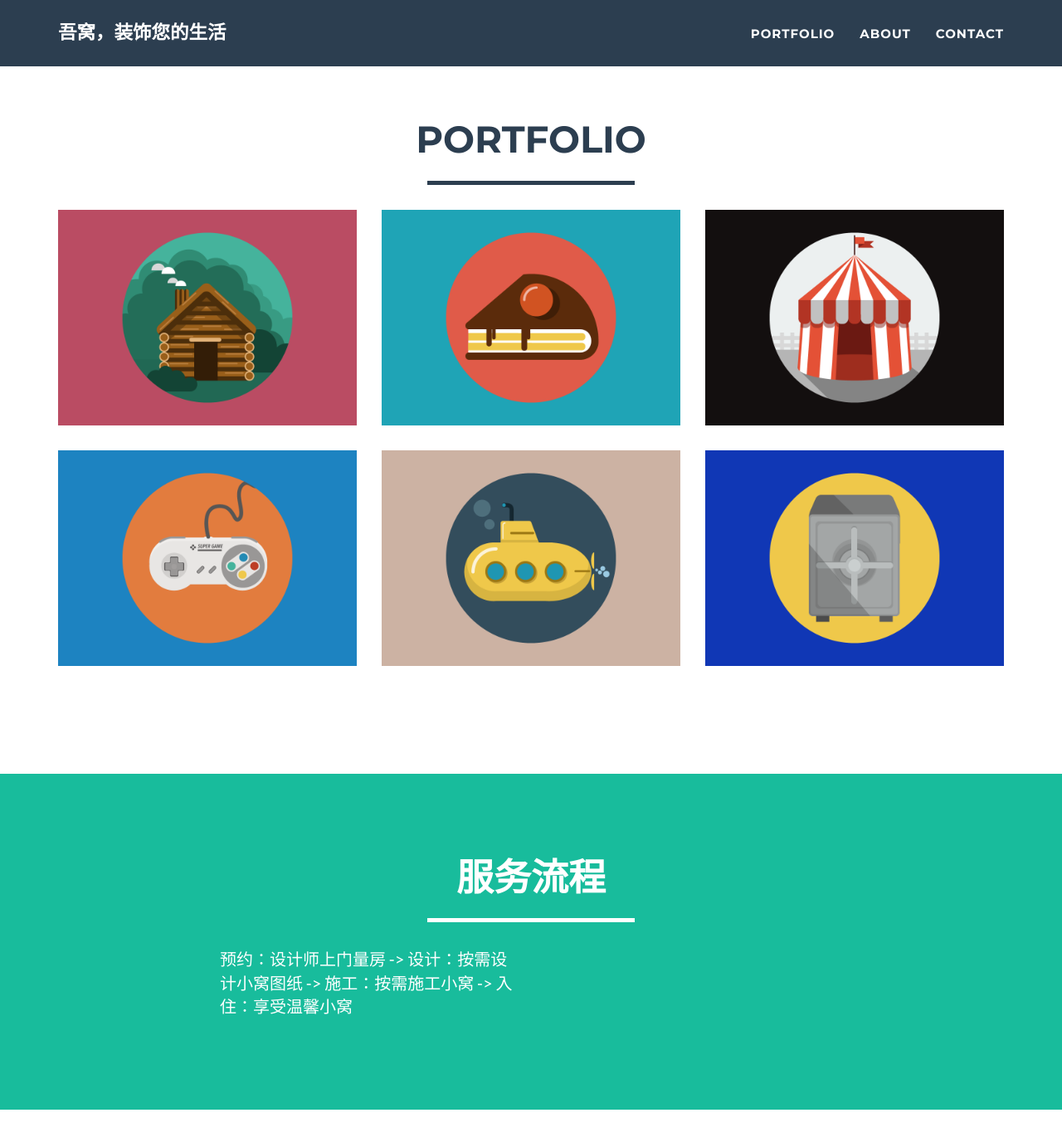
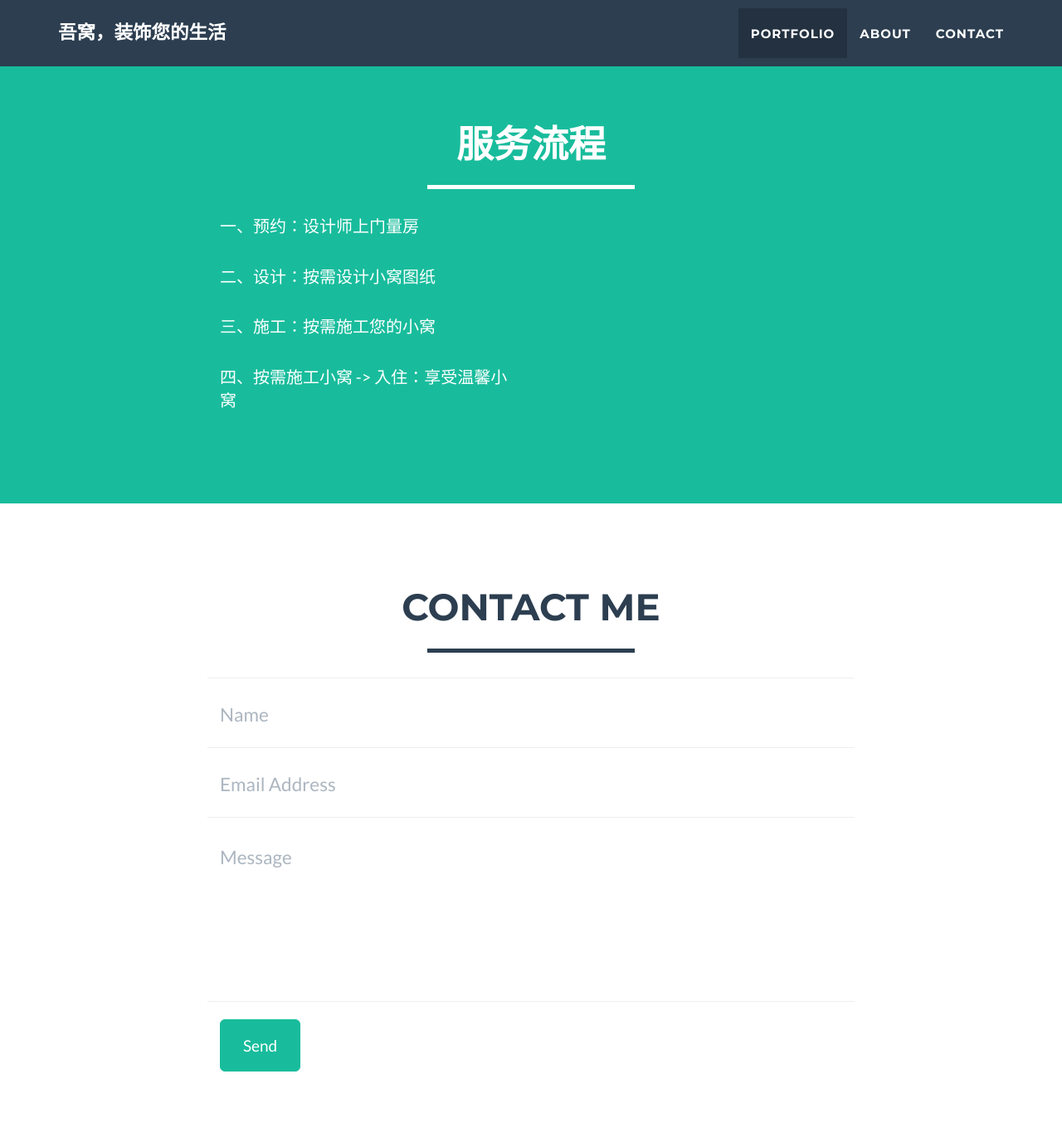
Before and after one commit to WOW-Decorate/WOW-Decorate.github.io, a Jekyll site: the page built from index.html, in a window 1280 px wide and 1400 px high, scrolled down 1616 px. Shown: the top 1377 px of the window at 83% size. Built offline with Jekyll 4.4.1, drawn with Linux system fonts in a browser that asks for light colours.

Commit message:
change the theme

```diff
--- a/_includes/about.html
+++ b/_includes/about.html
@@ -9,7 +9,13 @@
             </div>
             <div class="row">
                 <div class="col-lg-4 col-lg-offset-2">
-                    <p>预约：设计师上门量房 -> 设计：按需设计小窝图纸 -> 施工：按需施工小窝 -> 入住：享受温馨小窝</p>
+                    <p>一、预约：设计师上门量房</p>
+                    <br>
+                    <p>二、设计：按需设计小窝图纸 </p>
+                    <br>
+                    <p>三、施工：按需施工您的小窝 </p>
+                    <br>
+                    <p>四、按需施工小窝 -> 入住：享受温馨小窝</p>
                 </div>
             </div>
         </div>
--- a/_includes/head.html
+++ b/_includes/head.html
@@ -5,7 +5,7 @@
     <meta name="viewport" content="width=device-width">
     <meta name="description" content="{{ site.description }}">
     {% if site.meta_author %}<meta name="author" content="{{ site.meta_author }}">{% endif %}
-    <link rel="shortcut icon" href="img/wow.ico">
+    <link rel="shortcut icon" href="img/favicon.ico">
     <link rel="canonical" href="{{ page.url | replace:'index.html','' | prepend: site.url }}">
     <link rel="alternate" type="application/rss+xml" title="RSS" href="/feed.xml">
 
```
Also changed, not shown: img/favicon.ico (added), img/profile.png, img/wow.ico (deleted).
